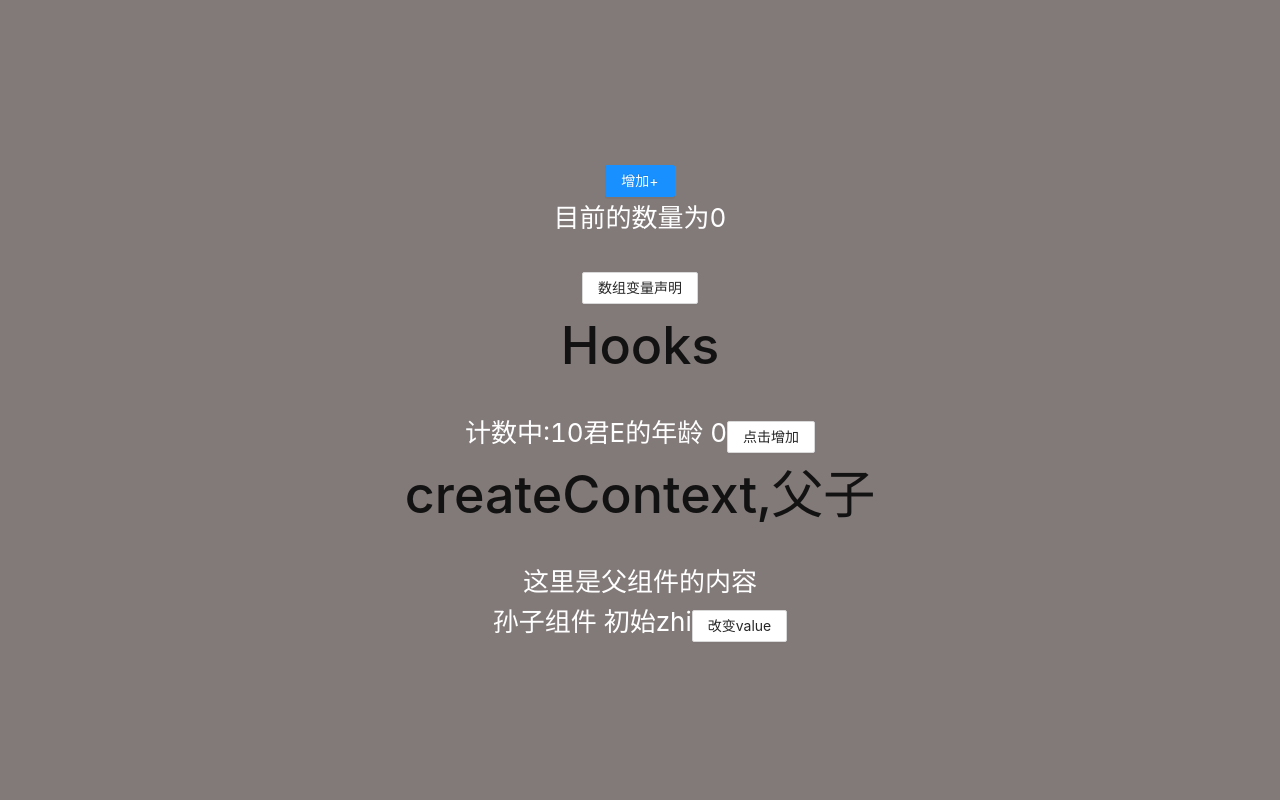
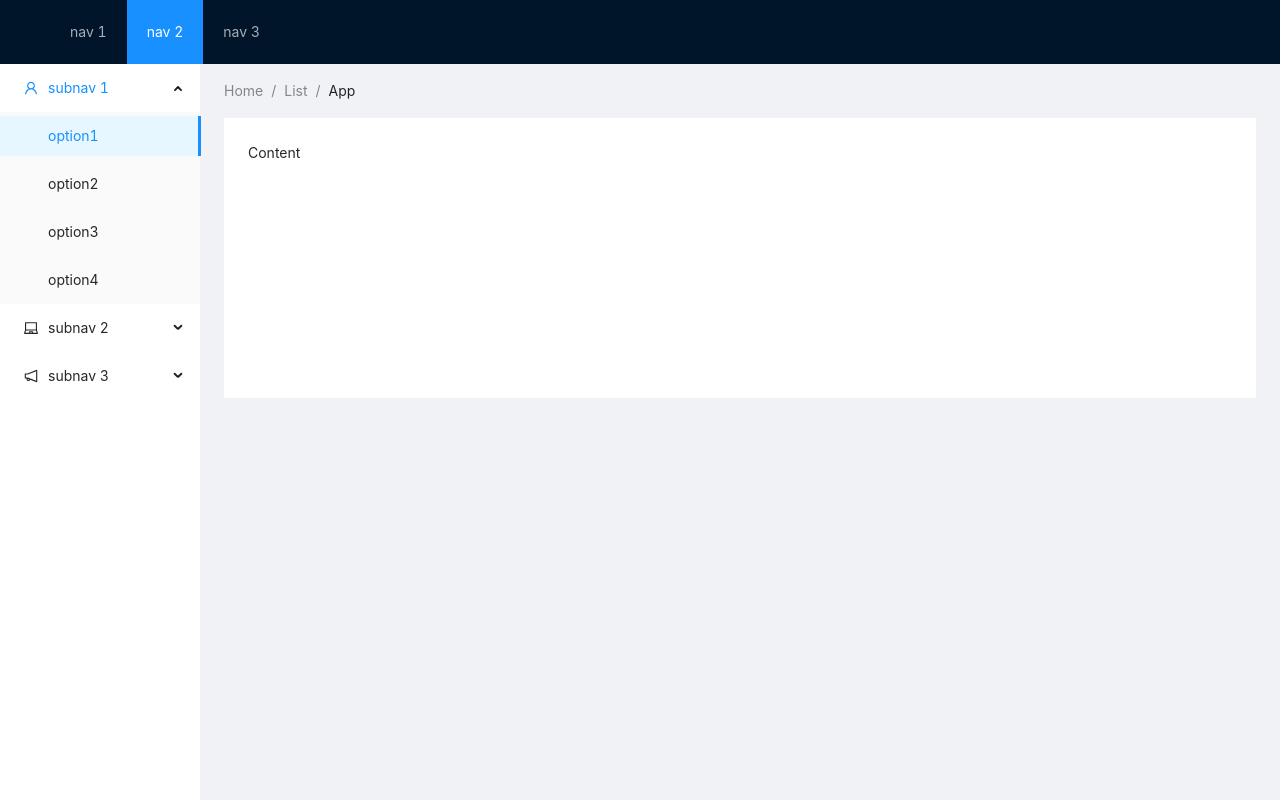
Before and after one commit to Mrblackant/react-antd-dynamicRouter, a React (Create React App) app: page / in a window 1280 px wide. Built offline with nearby package versions, Linux system fonts and the light colour scheme.

Commit message:
init layout

```diff
--- a/public/index.html
+++ b/public/index.html
@@ -28,7 +28,7 @@
   </head>
   <body>
     <noscript>You need to enable JavaScript to run this app.</noscript>
-    <div id="root"></div>
+    <div id="root" style="height: 100%"></div>
     <!--
       This HTML file is a template.
       If you open it directly in the browser, you will see an empty page.
--- a/src/App.css
+++ b/src/App.css
@@ -1,38 +1,20 @@
-.App {
-  text-align: center;
+#components-layout-demo-top-side-2 .logo {
+  float: left;
+  width: 120px;
+  height: 31px;
+  margin: 16px 24px 16px 0;
+  background: rgba(255, 255, 255, 0.3);
 }
 
-.App-logo {
-  height: 40vmin;
-  pointer-events: none;
+.ant-row-rtl #components-layout-demo-top-side-2 .logo {
+  float: right;
+  margin: 16px 0 16px 24px;
 }
 
-@media (prefers-reduced-motion: no-preference) {
-  .App-logo {
-    animation: App-logo-spin infinite 20s linear;
-  }
+.site-layout-background {
+  background: #fff;
 }
 
-.App-header {
-  background-color: #827a79;
-  min-height: 100vh;
-  display: flex;
-  flex-direction: column;
-  align-items: center;
-  justify-content: center;
-  font-size: calc(10px + 2vmin);
-  color: white;
+.App {
+  height: 100%;
 }
-
-.App-link {
-  color: #61dafb;
-}
-
-@keyframes App-logo-spin {
-  from {
-    transform: rotate(0deg);
-  }
-  to {
-    transform: rotate(360deg);
-  }
-}
--- a/src/App.js
+++ b/src/App.js
@@ -1,18 +1,26 @@
-import logo from './logo.svg'
+import { Layout, Menu, Breadcrumb } from 'antd'
+import HeaderCom from './layout/header'
+import SiderMeunsCom from './layout/siderMeuns'
+import ContentCom from './layout/content'
 import './App.css'
-import TypeDemo from './typeScript'
-import HookDemo from './typeScript/hooks'
-import Context from './typeScript/createContext'
+const { SubMenu } = Menu
+const { Header, Content, Sider } = Layout
+
 function App() {
   return (
     <div className="App">
-      <header className="App-header">
-        <TypeDemo />
-        <h1>Hooks</h1>
-        <HookDemo />
-        <h1>createContext,父子</h1>
-        <Context />
-      </header>
+      <Layout style={{ height: '100%' }}>
+        {/* 头部 */}
+        <HeaderCom />
+        <Layout>
+          {/* 左侧菜单 */}
+          <SiderMeunsCom />
+          <Layout>
+            {/* 内容 */}
+            <ContentCom />
+          </Layout>
+        </Layout>
+      </Layout>
     </div>
   )
 }
--- /dev/null
+++ b/src/layout/content.tsx
@@ -0,0 +1,26 @@
+import { Layout, Breadcrumb } from 'antd'
+const { Content } = Layout
+
+function ContentCom() {
+  return (
+    <div style={{ padding: '0 24px 24px' }}>
+      <Breadcrumb style={{ margin: '16px 0' }}>
+        <Breadcrumb.Item>Home</Breadcrumb.Item>
+        <Breadcrumb.Item>List</Breadcrumb.Item>
+        <Breadcrumb.Item>App</Breadcrumb.Item>
+      </Breadcrumb>
+      <Content
+        className="site-layout-background"
+        style={{
+          padding: 24,
+          margin: 0,
+          minHeight: 280,
+        }}
+      >
+        Content
+      </Content>
+    </div>
+  )
+}
+
+export default ContentCom
--- /dev/null
+++ b/src/layout/header.tsx
@@ -0,0 +1,20 @@
+import { Layout, Menu, Breadcrumb } from 'antd'
+const { SubMenu } = Menu
+const { Header, Content, Sider } = Layout
+
+function HeaderCom() {
+  return (
+    <div className="Head">
+      <Header className="header">
+        <div className="logo" />
+        <Menu theme="dark" mode="horizontal" defaultSelectedKeys={['2']}>
+          <Menu.Item key="1">nav 1</Menu.Item>
+          <Menu.Item key="2">nav 2</Menu.Item>
+          <Menu.Item key="3">nav 3</Menu.Item>
+        </Menu>
+      </Header>
+    </div>
+  )
+}
+
+export default HeaderCom
--- /dev/null
+++ b/src/layout/siderMeuns.tsx
@@ -0,0 +1,42 @@
+import { Layout, Menu } from 'antd'
+import {
+  UserOutlined,
+  LaptopOutlined,
+  NotificationOutlined,
+} from '@ant-design/icons'
+const { Sider } = Layout
+const { SubMenu } = Menu
+
+function siderMeuns() {
+  return (
+    <Sider width={200} className="site-layout-background">
+      <Menu
+        mode="inline"
+        defaultSelectedKeys={['1']}
+        defaultOpenKeys={['sub1']}
+        style={{ height: '100%', borderRight: 0 }}
+      >
+        <SubMenu key="sub1" icon={<UserOutlined />} title="subnav 1">
+          <Menu.Item key="1">option1</Menu.Item>
+          <Menu.Item key="2">option2</Menu.Item>
+          <Menu.Item key="3">option3</Menu.Item>
+          <Menu.Item key="4">option4</Menu.Item>
+        </SubMenu>
+        <SubMenu key="sub2" icon={<LaptopOutlined />} title="subnav 2">
+          <Menu.Item key="5">option5</Menu.Item>
+          <Menu.Item key="6">option6</Menu.Item>
+          <Menu.Item key="7">option7</Menu.Item>
+          <Menu.Item key="8">option8</Menu.Item>
+        </SubMenu>
+        <SubMenu key="sub3" icon={<NotificationOutlined />} title="subnav 3">
+          <Menu.Item key="9">option9</Menu.Item>
+          <Menu.Item key="10">option10</Menu.Item>
+          <Menu.Item key="11">option11</Menu.Item>
+          <Menu.Item key="12">option12</Menu.Item>
+        </SubMenu>
+      </Menu>
+    </Sider>
+  )
+}
+
+export default siderMeuns
--- /dev/null
+++ b/src/router/index.ts
@@ -0,0 +1 @@
+export const l=1
```
